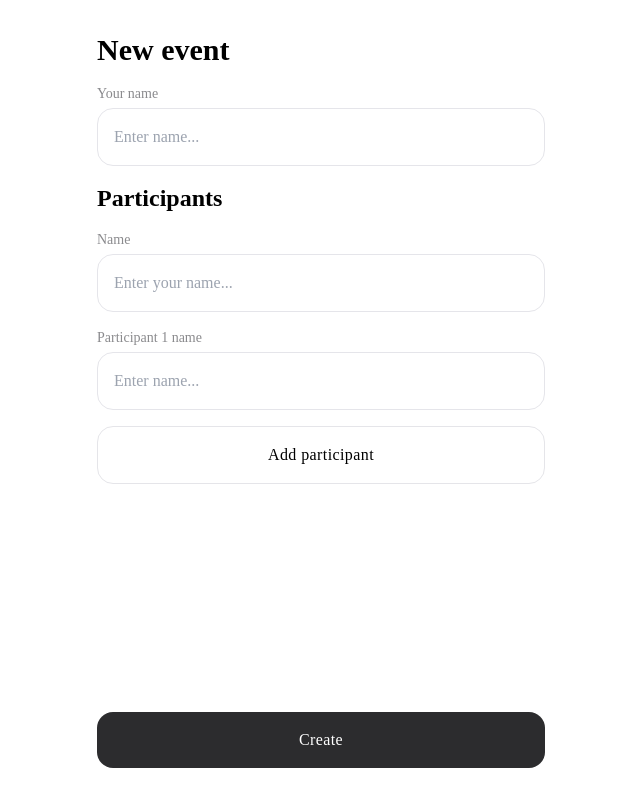
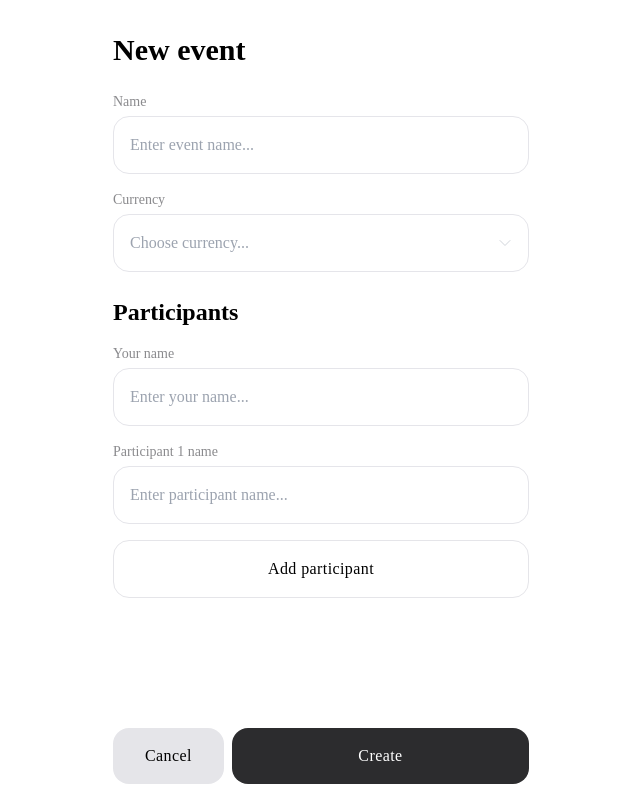
Before and after one commit to nyaneet/bling-lofi, a React (Vite) app: page /new in a window 1280 px wide. Shown: the whole page, without its empty margins (319-959 px from the left). Built offline with nearby package versions, Linux system fonts and the light colour scheme; a web font is replaced by a local one.

Commit message:
feat: add combobox component and props for side elements in input component

```diff
--- a/package.json
+++ b/package.json
@@ -4,12 +4,14 @@
   "version": "0.0.0",
   "type": "module",
   "scripts": {
-    "dev": "vite",
+    "dev": "vite --host",
     "build": "tsc && vite build",
     "lint": "eslint . --ext ts,tsx --report-unused-disable-directives --max-warnings 0",
     "preview": "vite preview"
   },
   "dependencies": {
+    "@headlessui/react": "^1.7.17",
+    "@heroicons/react": "^2.0.18",
     "clsx": "^2.0.0",
     "embla-carousel-react": "^8.0.0-rc14",
     "embla-carousel-wheel-gestures": "^8.0.0-rc05",
@@ -18,6 +20,7 @@
     "react-router-dom": "^6.16.0"
   },
   "devDependencies": {
+    "@tailwindcss/aspect-ratio": "^0.4.2",
     "@types/node": "^20.8.6",
     "@types/react": "^18.2.15",
     "@types/react-dom": "^18.2.7",
--- /dev/null
+++ b/src/components/InpuFieldWrapper.tsx
@@ -0,0 +1,27 @@
+import WithContentBaseProps from '@/types/withContentBaseProps';
+
+export type InputFieldWrapperProps = WithContentBaseProps & {
+  id: string;
+  label: string;
+  helperMessage?: string;
+};
+
+const InputFieldWrapper = ({
+  className,
+  id,
+  label,
+  helperMessage,
+  children,
+}: InputFieldWrapperProps) => (
+  <div className={className}>
+    <label htmlFor={id}>
+      <span className="text-sm text-[#8A8A8D] font-normal block mb-1">
+        {label}
+      </span>
+      {children}
+    </label>
+    <span>{helperMessage}</span>
+  </div>
+);
+
+export default InputFieldWrapper;
--- a/src/components/ui/Button.tsx
+++ b/src/components/ui/Button.tsx
@@ -7,22 +7,30 @@ export type ButtonProps = Override<
   {
     size?: 'md';
     variant?: 'filled' | 'outlined';
+    color?: 'black' | 'gray';
   }
 >;
 
 const Button = React.forwardRef<HTMLButtonElement, ButtonProps>(
-  ({ className, size = 'md', variant = 'filled', ...props }, ref) => {
+  (
+    { className, size = 'md', variant = 'filled', color = 'black', ...props },
+    ref
+  ) => {
     const { children, disabled } = props;
     const classes = {
-      base: 'cursor-pointer rounded-2xl transition duration-300 ease-in-out overflow-hidden focusable',
+      base: 'cursor-pointer rounded-2xl overflow-hidden focusable',
+      animated: 'transition-colors duration-300 ease-in-out',
       size: {
         md: 'py-4 px-8 text-base leading-6 font-medium tracking-wide',
       },
       variant: {
-        filled:
-          'bg-charleston text-white focus-visible:opacity-[0.85] focus-visible:shadow-none active:opacity-[0.85] hover:shadow-lg hover:shadow-gray-900/20 active:shadow-none',
+        filled: {
+          black:
+            'bg-charleston text-white focus-visible:opacity-[0.85] focus-visible:shadow-none active:opacity-80 hover:shadow-lg hover:shadow-gray-900/20 active:shadow-none',
+          gray: 'bg-platinum text-black focus-visible:opacity-[0.85] focus-visible:shadow-none active:opacity-80 hover:shadow-lg hover:shadow-gray-900/20 active:shadow-none',
+        },
         outlined:
-          'bg-transparent text-black border-[#E5E5E9] border-solid border-[1px] active:bg-[#E5E5E9] active:opacity-80 hover:bg-[#E5E5E9]',
+          'bg-transparent text-black border-platinum border-solid border-[1px] active:bg-platinum active:opacity-80 hover:bg-platinum',
       },
       disabled: 'opacity-50 cursor-not-allowed',
     };
@@ -31,8 +39,11 @@ const Button = React.forwardRef<HTMLButtonElement, ButtonProps>(
       <button
         className={clsx(
           classes.base,
+          classes.animated,
           classes.size[size],
-          classes.variant[variant],
+          variant === 'filled'
+            ? classes.variant[variant][color]
+            : classes.variant[variant],
           disabled && classes.disabled,
           className
         )}
--- /dev/null
+++ b/src/components/ui/Combobox.tsx
@@ -0,0 +1,93 @@
+import { Combobox as HeadlessCombobox } from '@headlessui/react';
+import { ChevronDownIcon } from '@heroicons/react/24/outline';
+import clsx from 'clsx';
+import { HTMLProps, useMemo, useState } from 'react';
+
+// testing styles
+
+export type ComboboxItem = {
+  id: string | number;
+  value: string;
+};
+
+export type ComboboxProps = {
+  className: HTMLProps<HTMLElement>['className'];
+  items: ComboboxItem[];
+  placeholder?: string;
+  id?: string;
+};
+
+const Combobox = ({ className, items, placeholder, id }: ComboboxProps) => {
+  const [selected, setSelected] = useState();
+  const [query, setQuery] = useState('');
+
+  const filteredItems = useMemo(
+    () =>
+      query === ''
+        ? items
+        : items.filter((item) =>
+            item.value
+              .toLowerCase()
+              .replace(/\s+/g, '')
+              .includes(query.toLowerCase().replace(/\s+/g, ''))
+          ),
+    [query, items]
+  );
+
+  return (
+    <HeadlessCombobox value={selected} onChange={setSelected}>
+      <div className={clsx('relative', className)}>
+        <div className="relative w-full cursor-default">
+          <HeadlessCombobox.Input
+            className="py-4 pl-4 pr-10 w-full text-base font-normal border-[#E5E5EA] border-solid border-[1px] rounded-2xl focusable"
+            placeholder={placeholder}
+            type="text"
+            id={id}
+            displayValue={(item: ComboboxItem) => item.value}
+            onChange={(event) => setQuery(event.target.value)}
+          />
+          <HeadlessCombobox.Button className="absolute top-0 bottom-0 right-0 flex items-center pr-4">
+            <ChevronDownIcon className="text-gray-300 h-4 ![&>path]:stroke-2" />
+          </HeadlessCombobox.Button>
+        </div>
+        <HeadlessCombobox.Options className="absolute mt-2 max-h-60 w-full overflow-auto shadow-md border-[#E5E5EA] border-solid border-[1px] rounded-md bg-white z-50">
+          {filteredItems.length === 0 && query !== '' ? (
+            <div className="relative cursor-default select-none py-2 px-4 text-gray-700">
+              Nothing found.
+            </div>
+          ) : (
+            filteredItems.map((item) => (
+              <ComboboxOption key={item.id} item={item} />
+            ))
+          )}
+        </HeadlessCombobox.Options>
+      </div>
+    </HeadlessCombobox>
+  );
+};
+
+type ComboboxOptionProps = {
+  item: ComboboxItem;
+};
+
+const ComboboxOption = ({ item }: ComboboxOptionProps) => (
+  <HeadlessCombobox.Option
+    key={item.id}
+    className={({ active }) =>
+      `relative cursor-default select-none py-2 pl-4 pr-4 ${
+        active && 'bg-[#E5E5EA]'
+      }`
+    }
+    value={item}
+  >
+    {({ selected }) => (
+      <span
+        className={`block truncate ${selected ? 'font-medium' : 'font-normal'}`}
+      >
+        {item.value}
+      </span>
+    )}
+  </HeadlessCombobox.Option>
+);
+
+export default Combobox;
--- /dev/null
+++ b/src/components/ui/InputBase.tsx
@@ -0,0 +1,71 @@
+import Override from '@/types/override';
+import clsx from 'clsx';
+import {
+  ComponentPropsWithoutRef,
+  ReactNode,
+  forwardRef,
+  useImperativeHandle,
+  useLayoutEffect,
+  useRef,
+} from 'react';
+
+export type InputBaseProps = Override<
+  ComponentPropsWithoutRef<'input'>,
+  {
+    leading?: ReactNode;
+    trailing?: ReactNode;
+  }
+>;
+
+const InputBase = forwardRef<HTMLInputElement, InputBaseProps>(
+  ({ className, leading, trailing, ...props }: InputBaseProps, ref) => {
+    const inputRef = useRef<HTMLInputElement>(null);
+    const leadingRef = useRef<HTMLDivElement>(null);
+    const trailingRef = useRef<HTMLDivElement>(null);
+
+    useImperativeHandle(ref, () => inputRef.current!, []);
+    useLayoutEffect(() => {
+      if (leadingRef.current) {
+        const leadingWidth = leadingRef.current.offsetWidth;
+        inputRef.current!.style.paddingLeft = `${leadingWidth}px`;
+      }
+    }, [leading]);
+    useLayoutEffect(() => {
+      if (trailingRef.current) {
+        const trailingWidth = trailingRef.current.offsetWidth;
+        inputRef.current!.style.paddingRight = `${trailingWidth}px`;
+      }
+    }, [trailing]);
+
+    return (
+      <div className={clsx('relative', className)}>
+        {leading && (
+          <div
+            ref={leadingRef}
+            className="absolute top-0 bottom-0 left-0 h-full"
+          >
+            {leading}
+          </div>
+        )}
+        <input
+          ref={inputRef}
+          className={clsx(
+            'focusable w-full p-4 text-base font-normal border-[#E5E5EA] border-solid border-[1px] rounded-2xl',
+            trailing && 'pr-'
+          )}
+          {...props}
+        />
+        {trailing && (
+          <div
+            ref={trailingRef}
+            className="absolute top-0 bottom-0 right-0 h-full"
+          >
+            {trailing}
+          </div>
+        )}
+      </div>
+    );
+  }
+);
+
+export default InputBase;
--- a/src/components/ui/TextInput.tsx
+++ /dev/null
@@ -1,24 +0,0 @@
-import Override from '@/types/override';
-import clsx from 'clsx';
-import { ComponentPropsWithoutRef, forwardRef } from 'react';
-
-export type TextInputProps = Override<
-  ComponentPropsWithoutRef<'input'>,
-  { placeholder: string }
->;
-
-const TextInput = forwardRef<HTMLInputElement, TextInputProps>(
-  ({ placeholder, className, ...props }: TextInputProps, ref) => (
-    <input
-      className={clsx(
-        'p-4 text-base font-normal border-[#E5E5EA] border-solid border-[1px] rounded-2xl focusable',
-        className
-      )}
-      ref={ref}
-      placeholder={placeholder}
-      {...props}
-    />
-  )
-);
-
-export default TextInput;
--- a/src/views/NewEventPage.tsx
+++ b/src/views/NewEventPage.tsx
@@ -1,21 +1,57 @@
+import InputFieldWrapper from '@/components/InpuFieldWrapper';
 import Button from '@/components/ui/Button';
-import TextInput from '@/components/ui/TextInput';
-import MainLayout from '@/views/MainLayout';
-import { MouseEventHandler, ReactNode, useCallback, useState } from 'react';
+import Combobox from '@/components/ui/Combobox';
+import InputBase from '@/components/ui/InputBase';
+import WithControlsLayout from '@/views/WithControlsLayout';
+import { TrashIcon } from '@heroicons/react/24/outline';
+import {
+  ReactNode,
+  useCallback,
+  useEffect,
+  useMemo,
+  useRef,
+  useState,
+} from 'react';
+import { Link } from 'react-router-dom';
 
-const removeIcon = (
-  <svg xmlns="http://www.w3.org/2000/svg" height="100%" viewBox="0 0 64 64">
-    <path
-      fill="none"
-      stroke="#000"
-      stroke-width="2"
-      stroke-miterlimit="10"
-      d="m18.947 17.153 26.098 25.903m-26 .097 25.902-26.097"
-    />
-  </svg>
-);
+const currencyList = [
+  { id: 1, value: 'USD' },
+  { id: 2, value: 'RUB' },
+  { id: 3, value: 'EUR' },
+  { id: 4, value: 'CAD' },
+  { id: 5, value: 'BRL' },
+  { id: 6, value: 'BGN' },
+  { id: 7, value: 'HKD' },
+  { id: 8, value: 'JPY' },
+  { id: 9, value: 'KRW' },
+  { id: 10, value: 'PHP' },
+  { id: 11, value: 'TRY' },
+];
 
 const NewEventPage = () => {
+  return (
+    <WithControlsLayout>
+      <WithControlsLayout.TopControls>
+        <h1 className="text-3xl font-semibold">New event</h1>
+      </WithControlsLayout.TopControls>
+      <WithControlsLayout.MainContent className="space-y-4">
+        <NewEventPageInputs />
+      </WithControlsLayout.MainContent>
+      <WithControlsLayout.BottomControls>
+        <div className="flex space-x-2">
+          <Link to="/" tabIndex={-1}>
+            <Button className="" variant="filled" color="gray">
+              Cancel
+            </Button>
+          </Link>
+          <Button className="flex-grow">Create</Button>
+        </div>
+      </WithControlsLayout.BottomControls>
+    </WithControlsLayout>
+  );
+};
+
+const NewEventPageInputs = () => {
   const [participants, setParticipants] = useState<string[]>(['']);
 
   const addParticipant = useCallback(() => {
@@ -26,89 +62,99 @@ const NewEventPage = () => {
   }, []);
 
   return (
-    <MainLayout className="relative flex flex-col">
-      {/* content */}
-      <div className="py-8 space-y-4 mb-4 flex-grow">
-        <h1 className="text-3xl font-semibold">New event</h1>
-        <TextInputField__Temp
+    <>
+      <InputFieldWrapper id="event-name" label="Name">
+        <InputBase
+          className="w-full"
           id="event-name"
-          label="Your name"
-          placeholder="Enter name..."
+          placeholder="Enter event name..."
+          type="text"
         />
-        <h2 className="text-2xl font-semibold">Participants</h2>
+      </InputFieldWrapper>
 
-        <TextInputField__Temp
+      <InputFieldWrapper id="currency" label="Currency">
+        <Combobox
+          className="w-full"
+          id="currency"
+          placeholder="Choose currency..."
+          items={currencyList}
+        />
+      </InputFieldWrapper>
+
+      <h2 className="!mt-6 text-2xl font-semibold">Participants</h2>
+
+      <InputFieldWrapper id="host-name" label="Your name">
+        <InputBase
+          className="w-full"
           id="host-name"
-          label="Name"
           placeholder="Enter your name..."
+          type="text"
         />
+      </InputFieldWrapper>
+
       {participants.map((_, idx) => (
-          <TextInputField__Temp
+        <ParticipantNameInput
           key={idx}
-            id={`participant-${idx}-name`}
-            label={`Participant ${idx + 1} name`}
-            placeholder="Enter name..."
-            iconButtonOptions={
-              idx !== 0
-                ? {
-                    icon: removeIcon,
-                    onClick: () => removeParticipant(idx),
-                  }
-                : undefined
-            }
+          idx={idx}
+          removeParticipant={removeParticipant}
         />
       ))}
       <Button
-          className="block w-full"
+        className="w-full scroll-mt-6"
         variant="outlined"
         onClick={addParticipant}
       >
         Add participant
       </Button>
-      </div>
-      {/* bottom controls */}
-      <div className="sticky bottom-0 py-8 bg-gradient-to-t from-[#FFFFFFB3] from-80% via-[#FFFFFFB3]">
-        <Button className="block w-full ">Create</Button>
-      </div>
-    </MainLayout>
+    </>
   );
 };
 
-const TextInputField__Temp = ({
-  id,
-  label,
-  placeholder,
-  className,
-  iconButtonOptions,
-}: {
-  id: string;
-  label: string;
-  placeholder: string;
-  className?: HTMLElement['className'];
-  iconButtonOptions?: {
-    icon: ReactNode;
-    onClick: MouseEventHandler<HTMLButtonElement>;
+type ParticipantNameInputProps = {
+  idx: number;
+  removeParticipant: (idx: number) => void;
+  onMount?: () => void;
 };
-}) => (
-  <div className={className}>
-    <label htmlFor={id}>
-      <span className="text-sm text-[#8A8A8D] font-normal block">{label}</span>
-      <div className="relative mt-1">
-        <TextInput className="w-full pr-12" id={id} placeholder={placeholder} />
-        {iconButtonOptions && (
-          <div className="absolute top-0 right-0 h-full flex items-stretch">
+
+const ParticipantNameInput = ({
+  idx,
+  removeParticipant,
+}: ParticipantNameInputProps) => {
+  const ref = useRef<HTMLInputElement>(null);
+
+  useEffect(() => {
+    if (ref.current && idx !== 0) ref.current.focus();
+  }, [idx]);
+
+  const deleteButton = useMemo<ReactNode>(
+    () => (
+      <span className="h-full py-4 pl-2 pr-4 flex items-center">
         <button
-              className="m-4 focusable rounded"
-              onClick={iconButtonOptions.onClick}
+          className="h-6 p-1 rounded-md focusable"
+          onClick={() => removeParticipant(idx)}
         >
-              {iconButtonOptions.icon}
+          <TrashIcon className="text-gray-300 h-full" />
         </button>
-          </div>
-        )}
-      </div>
-    </label>
-    {/* extra message here */}
-  </div>
+      </span>
+    ),
+    [idx, removeParticipant]
   );
 
+  return (
+    <InputFieldWrapper
+      id={`participant-${idx}-name`}
+      label={`Participant ${idx + 1} name`}
+    >
+      <InputBase
+        ref={ref}
+        type="text"
+        className="w-full"
+        id={`participant-${idx}-name`}
+        placeholder="Enter participant name..."
+        trailing={idx !== 0 ? deleteButton : null}
+      />
+    </InputFieldWrapper>
+  );
+};
+
 export default NewEventPage;
--- a/src/views/StartPage.tsx
+++ b/src/views/StartPage.tsx
@@ -42,7 +42,7 @@ const StartPage = () => {
         </Carousel>
       </WithControlsLayout.MainContent>
       <WithControlsLayout.BottomControls>
-        <Link to="/new">
+        <Link to="/new" tabIndex={-1}>
           <Button className="w-full">Create new event</Button>
         </Link>
       </WithControlsLayout.BottomControls>
--- a/src/views/WithControlsLayout.tsx
+++ b/src/views/WithControlsLayout.tsx
@@ -16,13 +16,7 @@ const WithControlsLayout = ({
 export type MainContentProps = WithContentBaseProps;
 
 const MainContent = ({ className, children }: MainContentProps) => (
-  <main
-    className={clsx(
-      'flex-grow px-4 py-6',
-      // 'overflow-y-auto overflow-x-hidden',
-      className
-    )}
-  >
+  <main className={clsx('flex-grow px-4 py-6 overflow-y-auto', className)}>
     {children}
   </main>
 );
@@ -30,18 +24,28 @@ WithControlsLayout.MainContent = MainContent;
 
 export type TopControlsProps = WithContentBaseProps;
 const TopControls = ({ className, children }: TopControlsProps) => (
-  <div className={clsx('px-4 pt-8 sticky top-0 bg-white z-10', className)}>
+  <div
+    className={clsx(
+      'px-4 pt-8 sticky top-0 bg-white shadow-[0_0_16px_8px_#fff] z-10',
+      className
+    )}
+  >
     {children}
-    <span className="block absolute left-0 -bottom-8 h-8 w-full bg-gradient-to-b from-white -z-10" />
+    {/* <span className="block absolute left-0 -bottom-8 h-8 w-full bg-gradient-to-b from-white -z-10" /> */}
   </div>
 );
 WithControlsLayout.TopControls = TopControls;
 
 export type BottomControlsProps = WithContentBaseProps;
 const BottomControls = ({ className, children }: BottomControlsProps) => (
-  <div className={clsx('px-4 pb-4 sticky bottom-0 bg-white z-10', className)}>
+  <div
+    className={clsx(
+      'px-4 pb-4 sticky bottom-0 bg-white shadow-[0_0_16px_8px_#fff] z-10',
+      className
+    )}
+  >
     {children}
-    <span className="block absolute left-0 -top-4 h-4 w-full bg-gradient-to-t from-white -z-10" />
+    {/* <span className="block absolute left-0 -top-4 h-4 w-full bg-gradient-to-t from-white -z-10" /> */}
   </div>
 );
 WithControlsLayout.BottomControls = BottomControls;
--- a/tailwind.config.js
+++ b/tailwind.config.js
@@ -6,6 +6,7 @@ export default {
       colors: {
         charleston: '#2C2C2E',
         antiflash: '#F2F2F7',
+        platinum: '#E5E5E9',
         coralred: '#FF3B30',
       },
     },
```
Also changed, not shown: 1 other file (tests, documents, lock files or other folders). Lines whose indentation alone changed are shown as unchanged.
